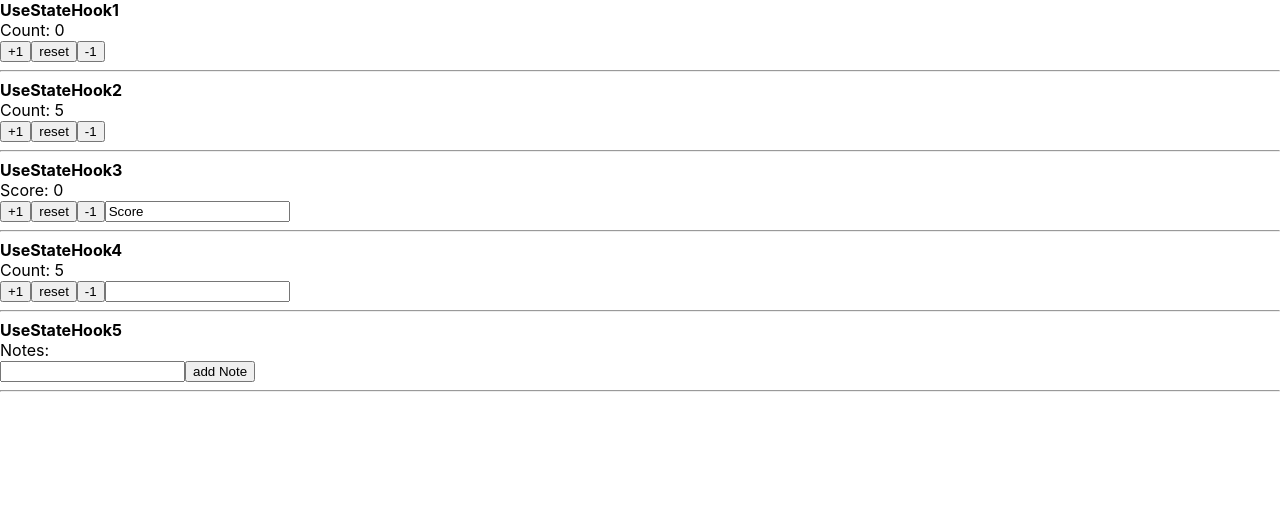
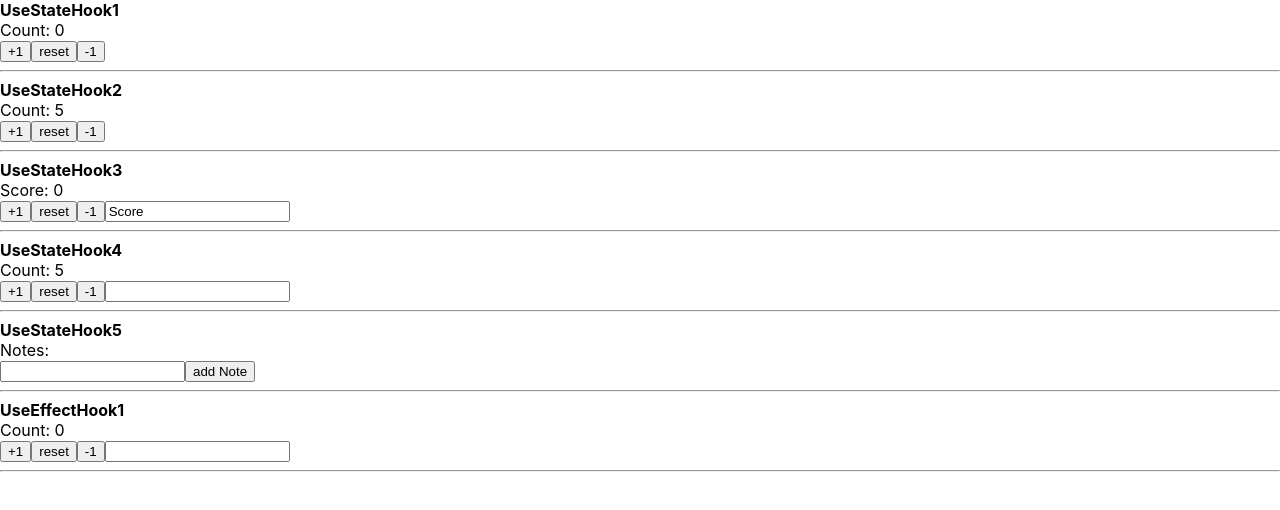
Before and after one commit to savovsky/react-hooks, a React (Create React App) app: page / in a window 1280 px wide. Shown: the top 510 px of the page. Built offline with nearby package versions, Linux system fonts and the light colour scheme; the HTML template or start-up script is replaced by a standard one.

Commit message:
UseEffectHook1.js - added.

```diff
--- a/src/App.js
+++ b/src/App.js
@@ -4,15 +4,17 @@ import UseStateHook2 from './components/UseStateHook2';
 import UseStateHook3 from './components/UseStateHook3';
 import UseStateHook4 from './components/UseStateHook4';
 import UseStateHook5 from './components/UseStateHook5';
+import UseEffectHook1 from './components/UseEffectHook1';
 
 const App = () => {
   return (
     <>
       <UseStateHook1 />
-      <UseStateHook2 count={5}/>
+      <UseStateHook2 count={5} />
       <UseStateHook3 />
-      <UseStateHook4 count={5}/>
+      <UseStateHook4 count={5} />
       <UseStateHook5 />
+      <UseEffectHook1 count={0} />
     </>
   );
 }
--- /dev/null
+++ b/src/components/UseEffectHook1.js
@@ -0,0 +1,26 @@
+import React, { useState, useEffect } from 'react';
+
+// Receiving props from outside
+const UseEffectHook1 = (props) => {
+  const [count, setCount] = useState(props.count);
+  const [text, setText] = useState('');
+
+  useEffect(() => {
+    console.log('useEffect invoked');
+    document.title = count
+  });
+
+  return (
+    <>
+      <strong>UseEffectHook1</strong>
+      <div>{text || 'Count'}: {count}</div>
+      <button onClick={() => setCount(count + 1)}>+1</button>
+      <button onClick={() => setCount(props.count)}>reset</button>
+      <button onClick={() => setCount(count - 1)}>-1</button>
+      <input value={text} onChange={(e) => setText(e.target.value)}/>
+      <hr></hr>
+    </>
+  );
+}
+
+export default UseEffectHook1;
--- a/src/components/UseStateHook5.js
+++ b/src/components/UseStateHook5.js
@@ -1,6 +1,7 @@
 import React, { useState } from 'react';
 
 // Complex State with useState
+// State is an 'array' (collection of anything).
 const UseStateHook5 = (props) => {
   const [notes, setNotes] = useState([]);
   const [title, setTilte] = useState('');
```
